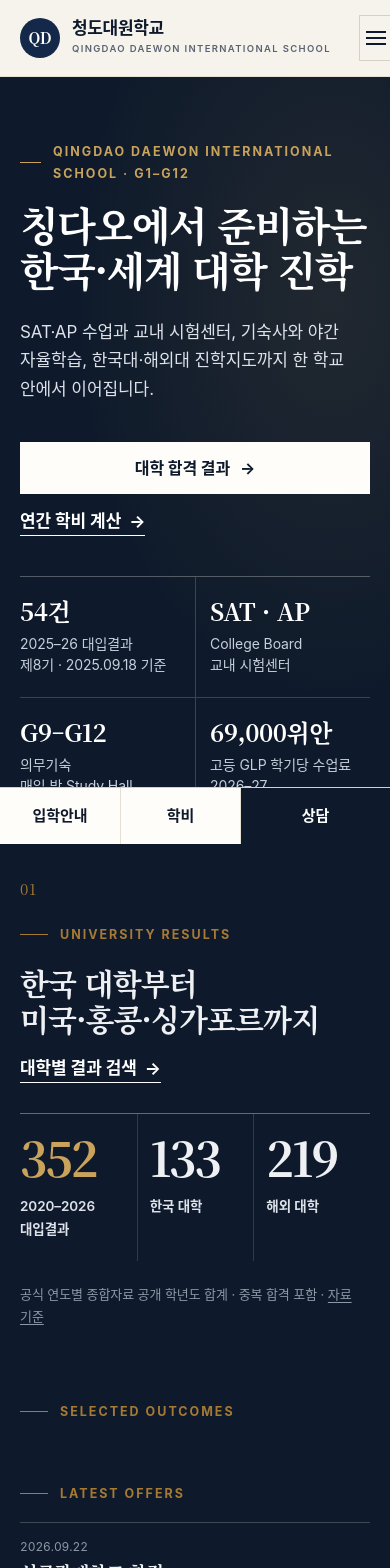
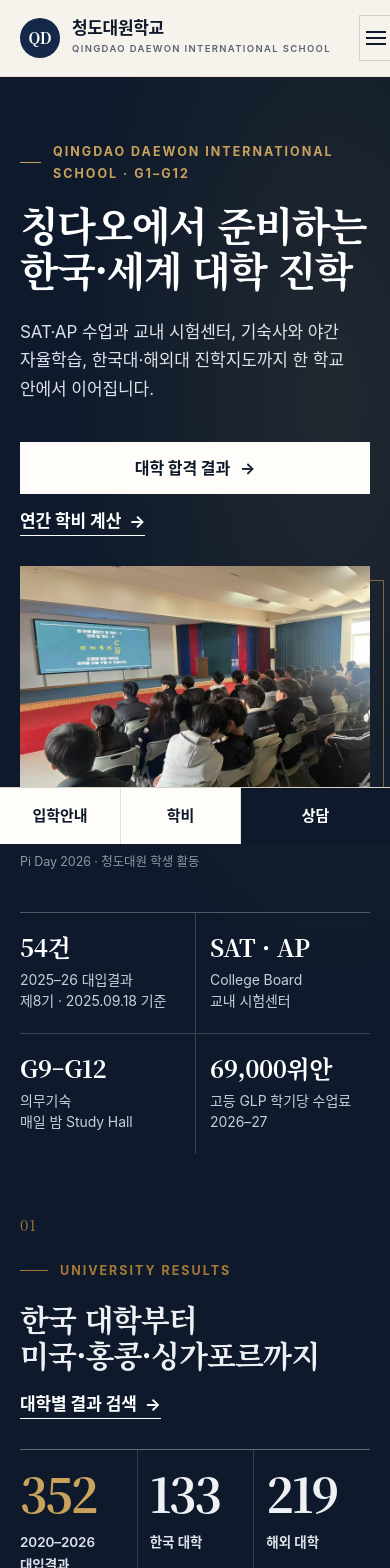
Before and after one commit to tnsuhak/qdis, a React (Vite) app: page / in a window 390 px wide. Shown: the top 1568 px of the page. Built offline with nearby package versions, Linux system fonts and the light colour scheme; a web font is replaced by a local one.

Commit message:
Adapt QDIS hero to landscape school photo

```diff
--- a/src/styles.css
+++ b/src/styles.css
@@ -623,20 +623,20 @@ em.mark { font-style: normal; color: var(--brass); }
 /* ---------- v2: hero (typography-first) ---------- */
 .hero2 { background: var(--ink); color: #fff; position: relative; overflow: hidden; }
 .hero2::before { content: ''; position: absolute; inset: 0; background: radial-gradient(ellipse at 85% 30%, rgba(201,162,92,.10), transparent 55%); pointer-events: none; }
-.hero2-grid { position: relative; display: grid; grid-template-columns: minmax(0, 8fr) minmax(0, 4fr); gap: clamp(32px, 6vw, 96px); align-items: center; padding-top: clamp(64px, 8vw, 128px); padding-bottom: clamp(40px, 5vw, 72px); }
+.hero2-grid { position: relative; display: grid; grid-template-columns: minmax(0, 7fr) minmax(340px, 5fr); gap: clamp(32px, 5vw, 82px); align-items: center; padding-top: clamp(64px, 8vw, 128px); padding-bottom: clamp(40px, 5vw, 72px); }
 .hero2 .eyebrow { color: var(--brass-2); }
 .hero2 .display { font-size: clamp(40px, 6vw, 92px); }
 .hero2 .hero-actions { gap: 16px 28px; }
-.hero2-photo { margin: 0; justify-self: end; width: 100%; max-width: 330px; position: relative; }
-.hero2-photo img { width: 100%; height: auto; aspect-ratio: 323 / 367; object-fit: cover; filter: saturate(.92); }
+.hero2-photo { margin: 0; justify-self: end; width: 100%; max-width: 520px; position: relative; }
+.hero2-photo img { width: 100%; height: auto; aspect-ratio: 4 / 3; object-fit: cover; object-position: center; filter: saturate(.94); }
 .hero2-photo .frame { position: relative; display: block; }
 .hero2-photo .frame::before { content: ''; position: absolute; inset: 14px -14px -14px 14px; border: 1px solid rgba(201,162,92,.55); z-index: 0; }
 .hero2-photo img { position: relative; z-index: 1; }
 .hero2-photo figcaption { position: relative; z-index: 1; font-size: 12.5px; color: #8d97a6; margin-top: 22px; }
 .hero2 .hero-facts { margin-top: 0; }
 @media (max-width: 860px) {
-  .hero2-grid { grid-template-columns: minmax(0, 1fr); }
-  .hero2-photo { display: none; }
+  .hero2-grid { grid-template-columns: minmax(0, 1fr); gap: 36px; }
+  .hero2-photo { display: block; justify-self: stretch; max-width: 620px; }
 }
 
 /* ---------- v2: results trio ---------- */
```
